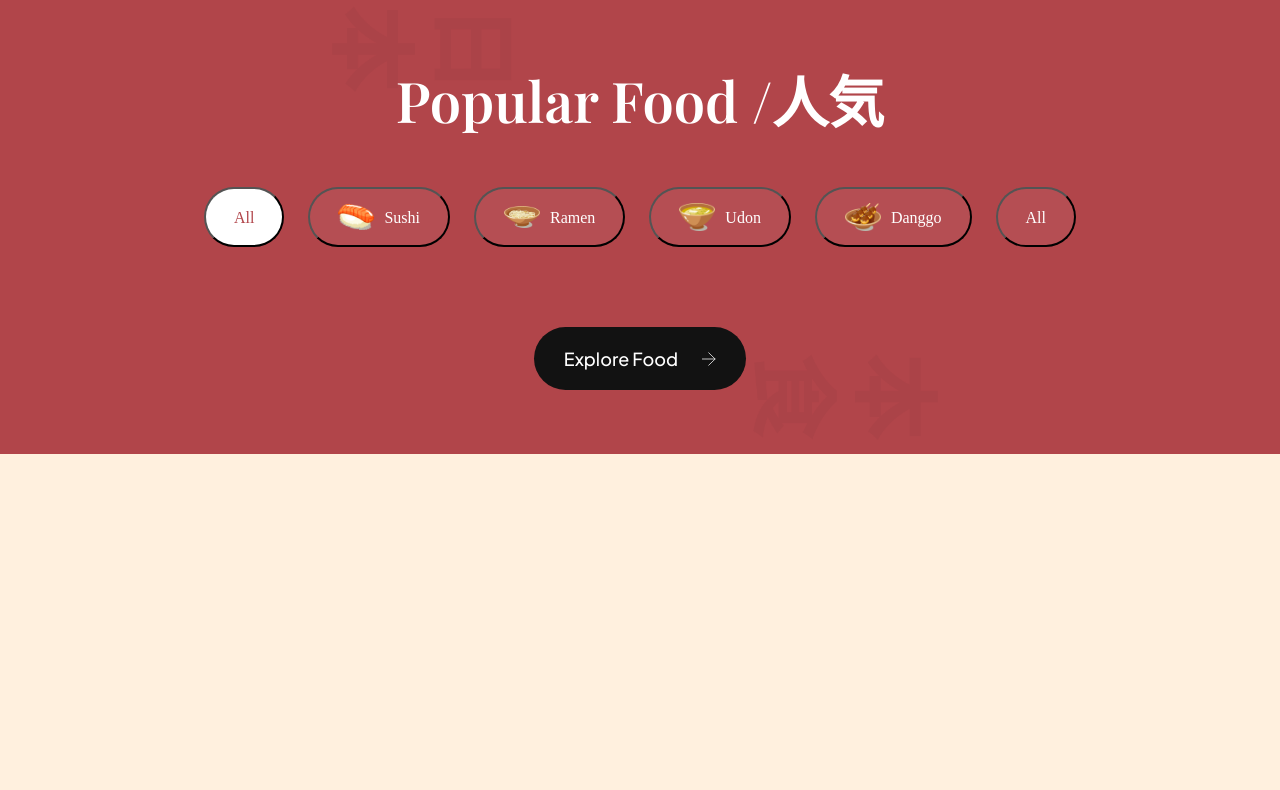
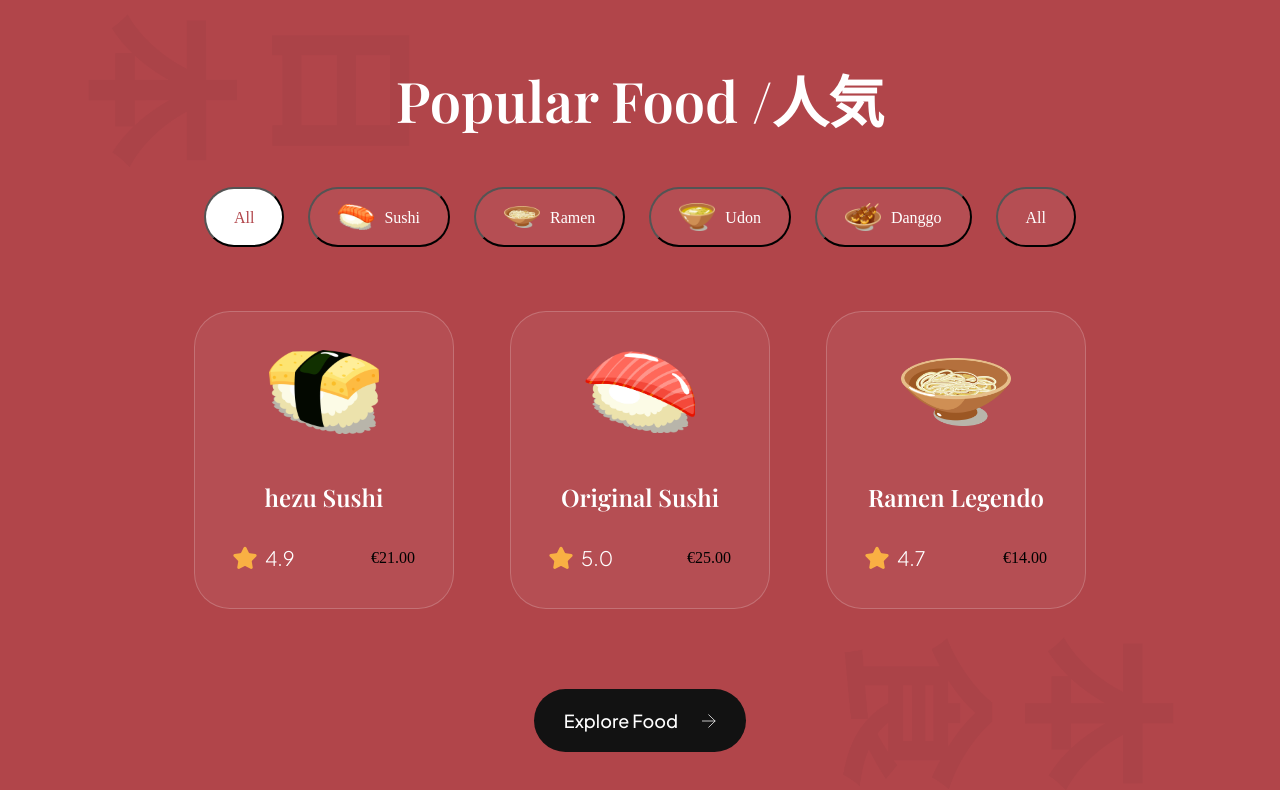
Before and after one commit to aindriu80/jsm-sushi-app, a website built with Vite: page index.html in a window 1280 px wide. Shown: the part 1521-2311 px from the top of the page. Before the commit the page ends 1975 px from the top, so only its background shows below. Built offline with nearby package versions, Linux system fonts and the light colour scheme; files whose address does not match are found by name.

Commit message:
Styling Popluar Foods

```diff
--- a/css/sections/popular.css
+++ b/css/sections/popular.css
@@ -103,3 +103,66 @@
 
   margin-left: 21px;
 }
+
+.popular-foods__card {
+  padding: 38px;
+  min-width: 260px;
+  height: fit-content;
+
+  display: flex;
+  align-items: center;
+  flex-direction: column;
+
+  border-radius: 36px;
+  background: rgba(255, 255, 255, 0.05);
+  border: 1px solid rgba(255, 255, 255, 0.2);
+}
+
+.popular-foods__card-image {
+  width: 110px;
+  height: 84px;
+  object-fit: contain;
+}
+
+.popular-foods__card-title {
+  margin-top: 47px;
+
+  font-weight: 600;
+  font-size: 24px;
+  line-height: 32px;
+  font-family: var(--playfair-display);
+  color: #fff;
+  text-align: center;
+}
+
+.popular-foods__card-details {
+  width: 100%;
+  margin-top: 32px;
+}
+
+.popular-foods__card-rating {
+  display: flex;
+
+  align-items: center;
+  gap: 8px;
+}
+
+.popular-foods__card-rating img {
+  width: 24px;
+  height: 24px;
+  object-fit: contain;
+}
+
+.popular-foods__card-rating p {
+  font-size: 20px;
+  font-weight: 300;
+  font-family: var(--plus-jakarta-sans);
+  color: #fff;
+}
+
+.popular-foods__card-price p {
+  font-size: 20px;
+  font-weight: 500;
+  font-family: var(--plus-jakarta-sans);
+  color: #fff;
+}
--- a/index.html
+++ b/index.html
@@ -114,9 +114,6 @@
           mindset of hospitality, with our shopping and dining for our
           customers.
         </p>
-        <div class="popular-foods__catalogue">
-          <!-- javascript -->
-        </div>
       </div>
     </section>
     <!-- Section About Us End-->
@@ -142,6 +139,59 @@
         <button class="popular-foods__filter-btn">All</button>
       </div>
 
+      <div class="popular-foods__catalogue">
+        <article class="popular-foods__card">
+          <img
+            src="assets/sushi-12.png"
+            alt="sushi-12"
+            class="popular-foods__card-image"
+          />
+          <h4 class="popular-foods__card-title">hezu Sushi</h4>
+          <div class="popular-foods__card-details flex-between">
+            <div class="popular-foods__card-rating">
+              <img src="assets/star.svg" alt="star" alt="arrow-right" />
+              <p>4.9</p>
+            </div>
+
+            <div class="popular-foods__card-price">€21.00</div>
+          </div>
+        </article>
+
+        <article class="popular-foods__card active-card">
+          <img
+            src="assets/sushi-11.png"
+            alt="sushi-12"
+            class="popular-foods__card-image"
+          />
+          <h4 class="popular-foods__card-title">Original Sushi</h4>
+          <div class="popular-foods__card-details flex-between">
+            <div class="popular-foods__card-rating">
+              <img src="assets/star.svg" alt="star" alt="arrow-right" />
+              <p>5.0</p>
+            </div>
+
+            <div class="popular-foods__card-price">€25.00</div>
+          </div>
+        </article>
+
+        <article class="popular-foods__card">
+          <img
+            src="assets/sushi-10.png"
+            alt="sushi-10"
+            class="popular-foods__card-image"
+          />
+          <h4 class="popular-foods__card-title">Ramen Legendo</h4>
+          <div class="popular-foods__card-details flex-between">
+            <div class="popular-foods__card-rating">
+              <img src="assets/star.svg" alt="star" alt="arrow-right" />
+              <p>4.7</p>
+            </div>
+
+            <div class="popular-foods__card-price">€14.00</div>
+          </div>
+        </article>
+      </div>
+
       <button class="popular-foods__button">
         Explore Food <img src="assets/arrow-right.svg" alt="arrow-right" />
       </button>
```
